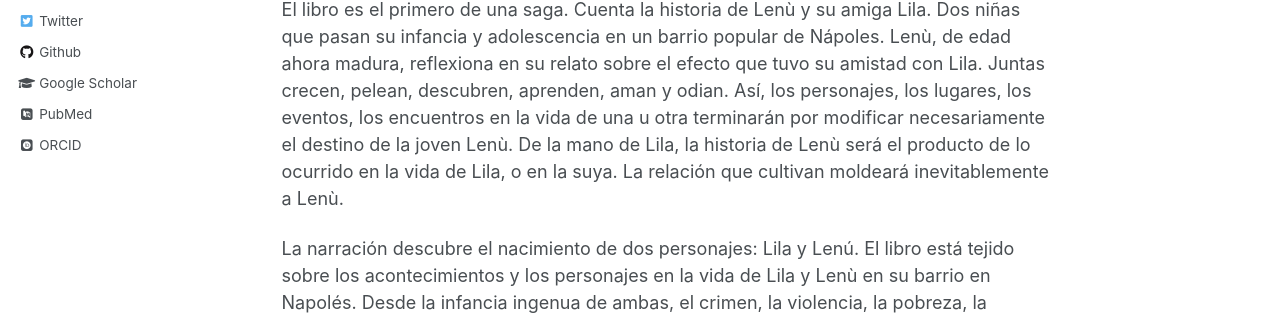
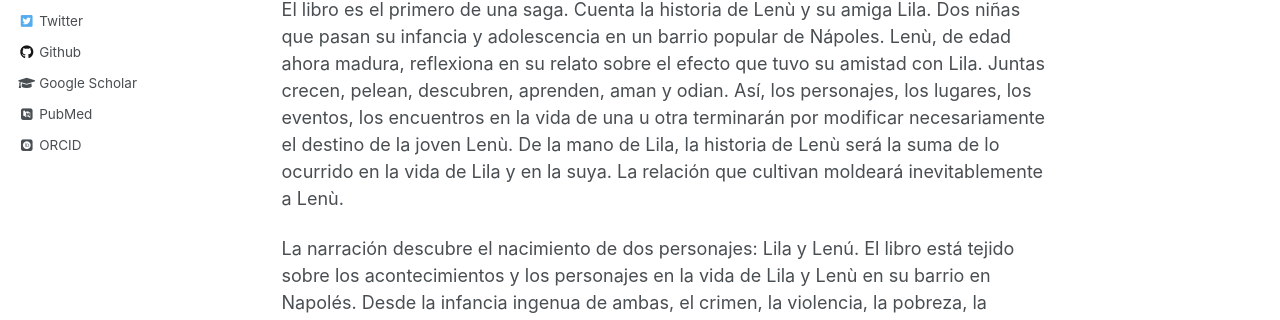
Before and after one commit to GBuritica/GBuritica.github.io, a Jekyll site: the page built from _posts/2022-08-17-blog-post-2.md, in a window 1280 px wide and 900 px high. Shown: the part 500-820 px from the top of the window. Built offline with Jekyll 4.4.1, drawn with Linux system fonts in a browser that asks for light colours; some web fonts are replaced.

Commit message:
Update 2022-08-17-blog-post-2.md

```diff
--- a/_posts/2022-08-17-blog-post-2.md
+++ b/_posts/2022-08-17-blog-post-2.md
@@ -15,7 +15,7 @@ Este libro lo descubrí este verarno en una libreria en Alicante. Lo terminé en
 
 ## Sobre el libro
 
-El libro es el primero de una saga. Cuenta la historia de Lenù y su amiga Lila. Dos niñas que pasan su infancia y adolescencia en un barrio popular de Nápoles. Lenù, de edad ahora madura, reflexiona en su relato sobre el efecto que tuvo su amistad con Lila. Juntas crecen, pelean, descubren, aprenden, aman y odian. Así, los personajes, los lugares, los eventos, los encuentros en la vida de una u otra terminarán por modificar necesariamente el destino de la joven Lenù. De la mano de Lila, la historia de Lenù será el producto de lo ocurrido en la vida de Lila, o en la suya. La relación que cultivan moldeará inevitablemente a Lenù.
+El libro es el primero de una saga. Cuenta la historia de Lenù y su amiga Lila. Dos niñas que pasan su infancia y adolescencia en un barrio popular de Nápoles. Lenù, de edad ahora madura, reflexiona en su relato sobre el efecto que tuvo su amistad con Lila. Juntas crecen, pelean, descubren, aprenden, aman y odian. Así, los personajes, los lugares, los eventos, los encuentros en la vida de una u otra terminarán por modificar necesariamente el destino de la joven Lenù. De la mano de Lila, la historia de Lenù será la suma de lo ocurrido en la vida de Lila y en la suya. La relación que cultivan moldeará inevitablemente a Lenù.
 
 La narración descubre el nacimiento de dos personajes: Lila y Lenú. El libro está tejido sobre los acontecimientos y los personajes en la vida de Lila y Lenù en su barrio en Napolés. Desde la infancia ingenua de ambas, el crimen, la violencia, la pobreza, la familia, la amistad, las sociedades, el conocimiento, la complicidad, la literatura, son algunos conceptos que van tomando forma en la inteligancia de ambas. En un lenguaje simple, el acontecimiento mismo, el barrio y sus personajes contienen en si todo el detalle de las ideas complejas que el relato forja. Finalmente las experiencias de Lila y Lenù en el barrio revelan el destino de cada una.
 
```
